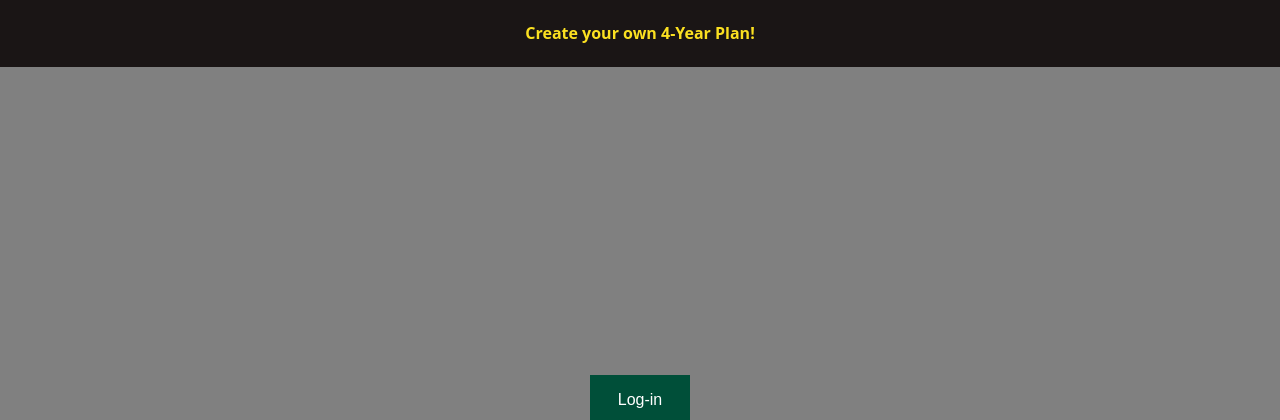
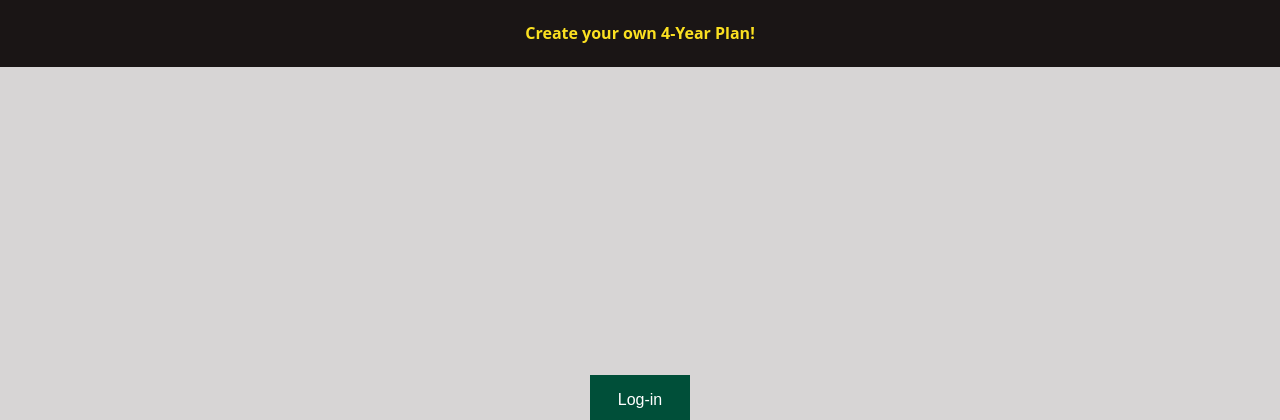
Before and after one commit to river-veek/four-year-plan-tracker, a Flask app: page / in a window 1280 px wide. Shown: the top 420 px of the page. Run offline with Flask 2, Linux system fonts and the light colour scheme.

Commit message:
Changed background color/ testing git push with Coda

```diff
--- a/static/css/ui.css
+++ b/static/css/ui.css
@@ -16,7 +16,7 @@
         -webkit-font-smoothing: antialiased;
         overflow: -moz-scrollbars-none;
         -ms-overflow-style: none;
-        background-color: grey
+        background-color:rgba(180, 176, 176, 0.53)
       }
 
 	  .page_wrapper
```
